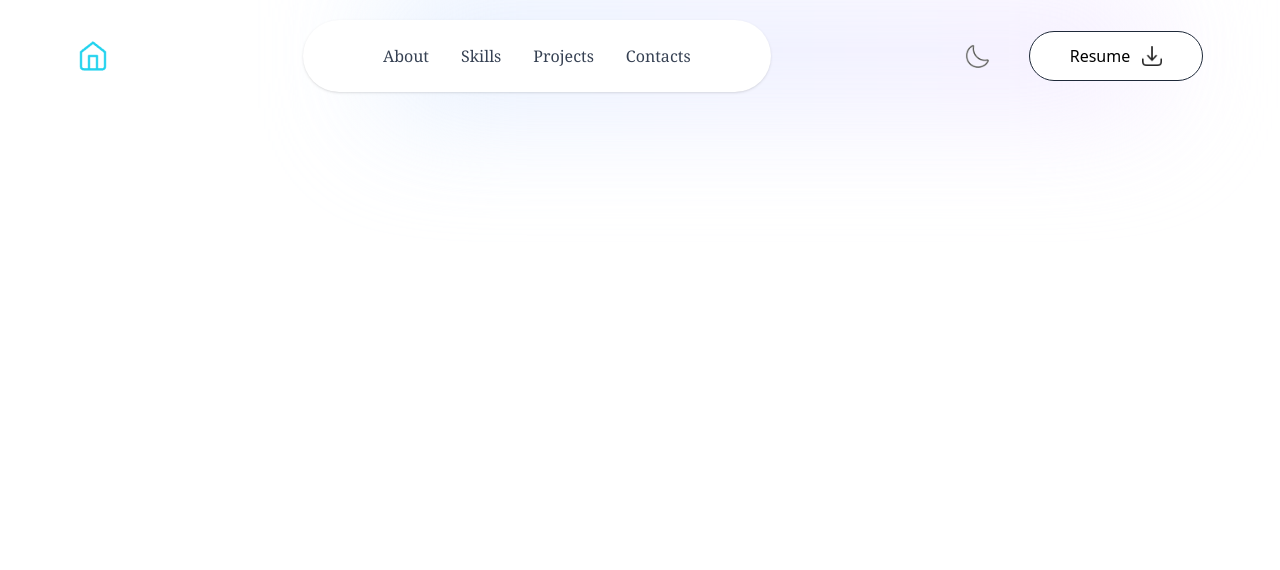
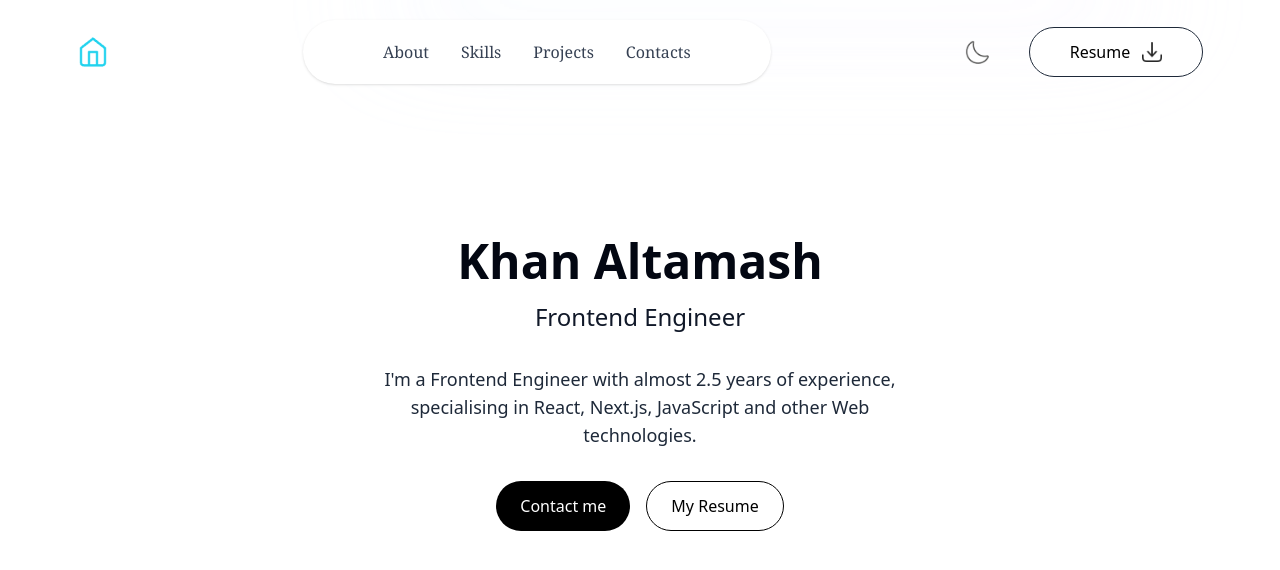
Before and after one commit to Altamash-Khan-2812/Portfolio, a React (Vite) app: page / in a window 1280 px wide. Shown: the top 570 px of the page. Built offline with nearby package versions, Linux system fonts and the light colour scheme.

Commit message:
Created Hero Section

```diff
--- a/src/App.jsx
+++ b/src/App.jsx
@@ -1,7 +1,13 @@
+import Hero from "./Components/Hero";
 import Navbar from "./Components/Navbar";
 
 function App() {
-  return <Navbar />;
+  return (
+    <>
+      <Navbar />
+      <Hero />
+    </>
+  );
 }
 
 export default App;
--- a/src/Components/FadeIn.jsx
+++ b/src/Components/FadeIn.jsx
@@ -1,16 +1,21 @@
-import { motion } from "framer-motion";
+const fadeIn = (direction = "up", delay = 0) => {
+  return {
+    hidden: {
+      opacity: 0,
+      y: direction === "up" ? 40 : direction === "down" ? -40 : 0,
+      x: direction === "left" ? 40 : direction === "right" ? -40 : 0,
+    },
+    show: {
+      opacity: 1,
+      y: 0,
+      x: 0,
+      transition: {
+        duration: 2,
+        delay,
+        ease: "easeOut",
+      },
+    },
+  };
+};
 
-function FadeInWrapper({ children, delay = 0 }) {
-  return (
-    <motion.div
-      initial={{ opacity: 0, y: -20 }}
-      whileInView={{ opacity: 1, y: 0 }}
-      transition={{ duration: 0.5, delay }}
-      viewport={{ once: false, amount: 0.2 }}
-    >
-      {children}
-    </motion.div>
-  );
-}
-
-export default FadeInWrapper;
+export default fadeIn;
--- /dev/null
+++ b/src/Components/Hero.jsx
@@ -0,0 +1,55 @@
+import { motion } from "framer-motion";
+import fadeIn from "./FadeIn";
+
+export default function Hero() {
+  return (
+    <section className="flex flex-col items-center justify-center h-[70vh]">
+      <motion.h1
+        variants={fadeIn("down", 0)}
+        initial="hidden"
+        whileInView="show"
+        className="text-5xl md:text-5xl font-bold mb-4 text-gray-950"
+      >
+        Khan Altamash
+      </motion.h1>
+
+      <motion.h2
+        variants={fadeIn("down", 0.2)}
+        initial="hidden"
+        whileInView="show"
+        className="text-2xl mb-8 text-gray-900"
+      >
+        Frontend Engineer
+      </motion.h2>
+
+      <motion.p
+        variants={fadeIn("up", 0.4)}
+        initial="hidden"
+        whileInView="show"
+        className="max-w-xl text-base md:text-lg mb-8 text-center text-gray-800"
+      >
+        I'm a Frontend Engineer with almost 2.5 years of experience,
+        specialising in React, Next.js, JavaScript and other Web technologies.
+      </motion.p>
+
+      <div className="flex gap-4">
+        <motion.button
+          variants={fadeIn("up", 0.6)}
+          initial="hidden"
+          whileInView="show"
+          className="px-6 py-3 bg-black text-white rounded-full"
+        >
+          Contact me
+        </motion.button>
+        <motion.button
+          variants={fadeIn("up", 0.8)}
+          initial="hidden"
+          whileInView="show"
+          className="px-6 py-3 border border-black rounded-full"
+        >
+          My Resume
+        </motion.button>
+      </div>
+    </section>
+  );
+}
--- a/src/Components/Navbar.jsx
+++ b/src/Components/Navbar.jsx
@@ -4,11 +4,11 @@ import moon_logo from "../images/moon_icon.webp";
 
 const Navbar = () => {
   return (
-    <nav className="flex justify-between items-center px-[6%] py-5">
+    <nav className="flex justify-between items-center px-[6%] py-5 sticky">
       <img src={home_logo} className="h-8 w-8" />
 
     <div className="absolute -top-[10px] left-[30%]  bg-gradient-to-r from-blue-100 to-purple-100 h-[15%] w-[60%] blur-[60px] opacity-80 -z-10 "></div>
-      <ul className="flex items-center gap-8 font-serif shadow py-6 px-20 rounded-full bg-white">
+      <ul className="flex items-center gap-8 font-serif shadow py-5 px-20 rounded-full bg-white">
         <li className="text-gray-700"><a href="#">About</a></li>
         <li className="text-gray-700"><a href="#">Skills</a></li>
         <li className="text-gray-700"><a href="#">Projects</a></li>
```
